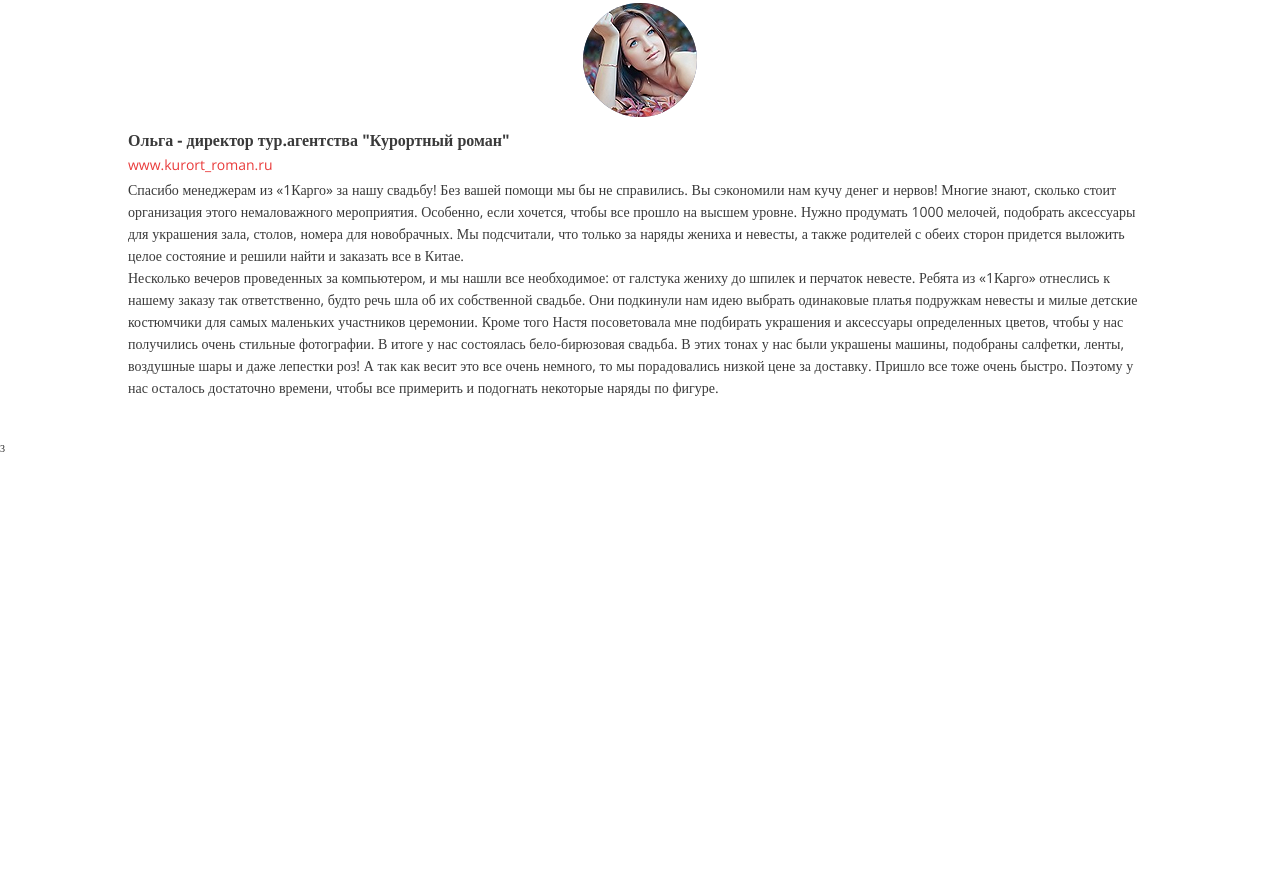
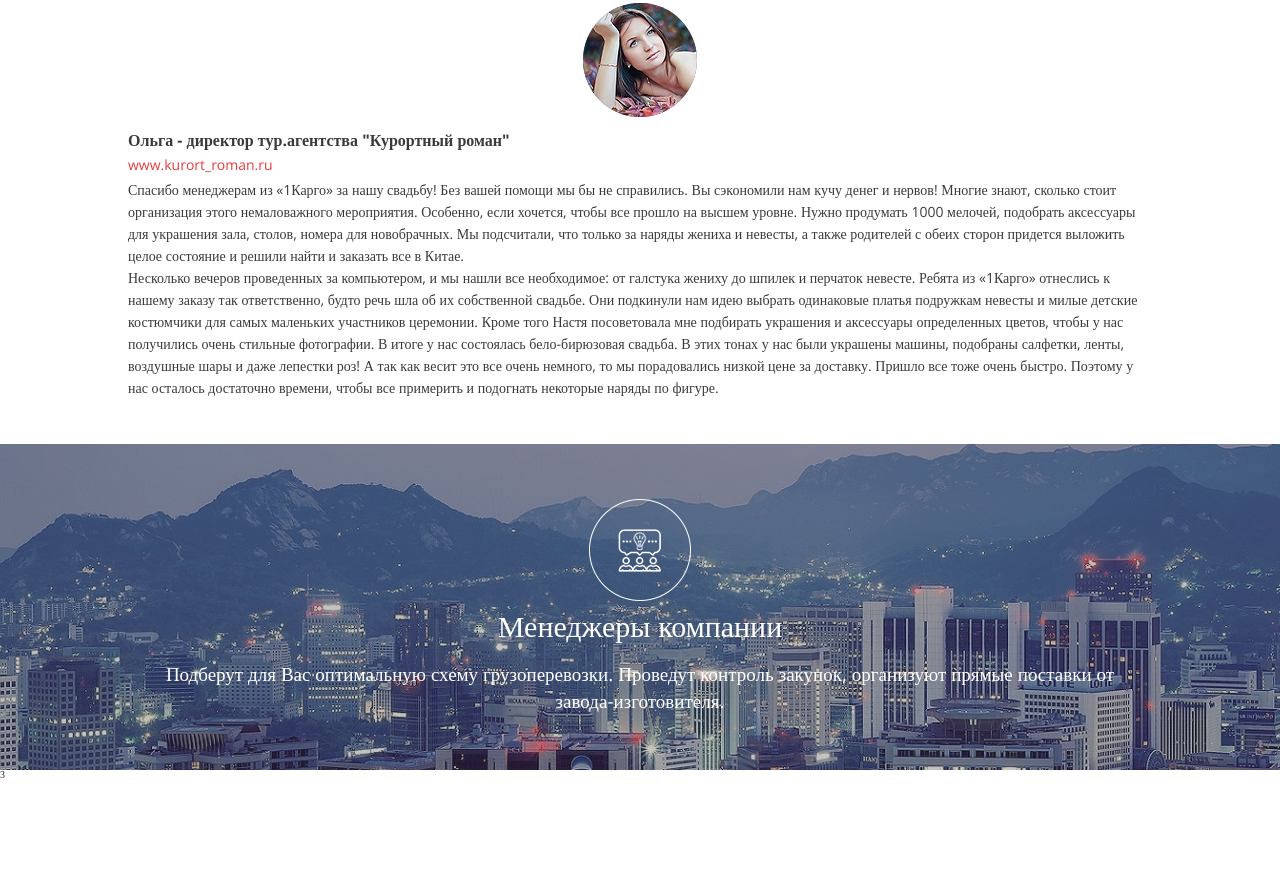
Before and after one commit to DKozachenko/Kargo, a plain HTML site: page index.html in a window 1280 px wide. Shown: the part 3841-4731 px from the top of the page. Before the commit the page ends 4405 px from the top, so only its background shows below. Drawn offline with nearby package versions, Linux system fonts and the light colour scheme.

Commit message:
Managers

```diff
--- a/index.html
+++ b/index.html
@@ -622,6 +622,18 @@
         </div>
       </div>
     </section>
+
+    <section class="managers">
+      <div class="managers__inner">
+        <div class="managers__inner-img">
+          <img src="css/images/managers/people.png" alt="people">
+        </div>
+
+        <div class="title title_white">Менеджеры компании</div>
+
+        <div class="text">Подберут для Вас оптимальную схему грузоперевозки. Проведут контроль закупок, организуют прямые поставки от завода-изготовителя.</div>
+      </div>
+    </section>
   </main>
 
   <footer>
--- /dev/null
+++ b/sass/managers.sass
@@ -0,0 +1,33 @@
+.managers
+  background: url(../css/images/managers/bg2.png) center no-repeat, url(../css/images/managers/bg.jpg) center no-repeat
+  background-size: cover
+
+  padding: 5.5rem 0
+
+  &__inner
+    grid-column-start: 2
+    grid-column-end: 3
+
+    display: flex
+    flex-direction: column
+    align-items: center
+
+    &-img
+      margin-bottom: 1rem
+
+    .title
+      margin-bottom: 2rem
+      text-align: center
+
+    .text
+      line-height: 2.7rem
+      color: white
+      text-align: center
+
+      width: 100%
+      max-width: 100rem
+
+@media (max-width: 1000px)
+  .managers__inner
+    .text
+      max-width: none
--- a/sass/style.sass
+++ b/sass/style.sass
@@ -22,7 +22,8 @@ footer,
 .delivery,
 .agent,
 .advantages,
-.reviews
+.reviews,
+.managers
   grid-column-start: 1
   grid-column-end: -1
 
@@ -46,7 +47,8 @@ section
   .delivery,
   .agent,
   .advantages,
-  .reviews
+  .reviews,
+  .managers
     grid-template-columns: 5% 1fr 5%
 
 @media (max-width: 768px)
@@ -63,7 +65,8 @@ section
   .delivery,
   .agent,
   .advantages,
-  .reviews
+  .reviews,
+  .managers
     grid-template-columns: 3% 1fr 3%
 
 @media (max-width: 446px)
@@ -79,3 +82,4 @@ section
 @import "agent"
 @import "advantages"
 @import "reviews"
+@import "managers"
```
Also changed, not shown: css/images/managers/bg.jpg (added), css/images/managers/bg2.png (added), css/images/managers/people.png (added), css/style.css.
